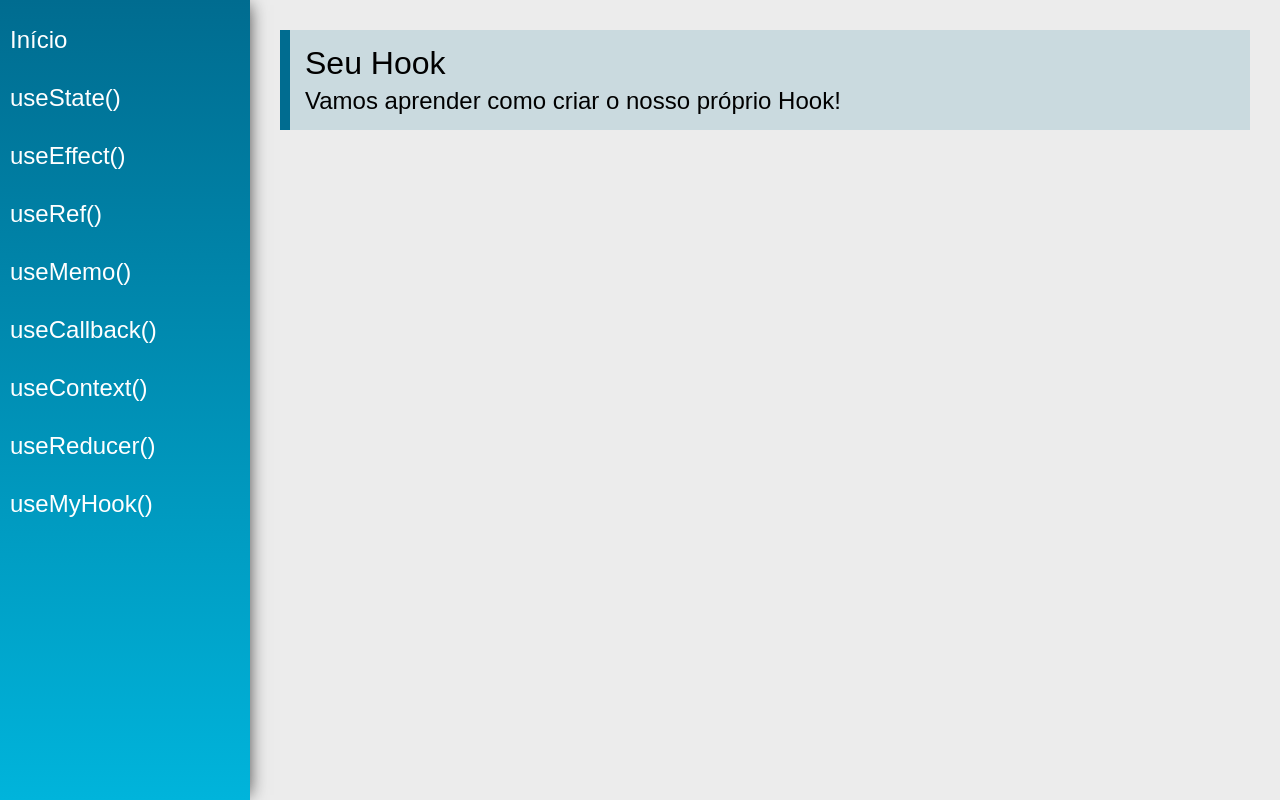
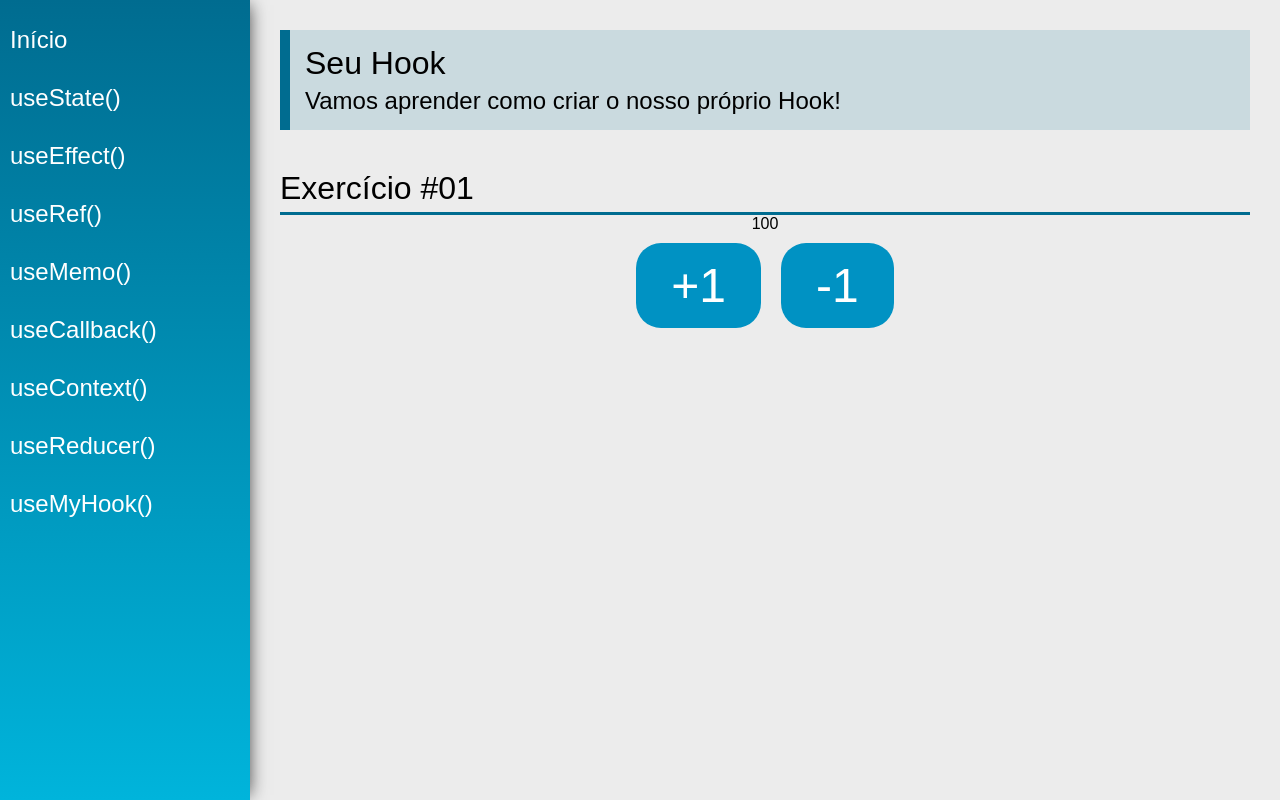
Before and after one commit to Henrique-Franca/Clear-React_Hooks, a React (Create React App) app: page /useCustom in a window 1280 px wide. Built offline with nearby package versions, Linux system fonts and the light colour scheme.

Commit message:
useHooks #01

```diff
--- /dev/null
+++ b/src/hooks/useCounter.js
@@ -0,0 +1,15 @@
+import { useState } from 'react'
+
+export const useCounter = (initialValue = 100) => {
+    const [count, setCount] = useState(initialValue)
+
+    function inc() {
+        setCount(count + 1)
+    }
+
+    function dec() {
+        setCount(count - 1)
+    }
+
+    return [count, inc, dec]
+}
--- a/src/views/examples/UseCustom.jsx
+++ b/src/views/examples/UseCustom.jsx
@@ -1,13 +1,30 @@
 import React from 'react'
 import PageTitle from '../../components/layout/PageTitle'
+import SectionTitle from '../../components/layout/SectionTitle'
+import {useCounter}  from '../../hooks/useCounter'
 
 const UseRef = (props) => {
+
+    const [count, inc, dec] = useCounter();
+
     return (
         <div className="UseCustom">
             <PageTitle
                 title="Seu Hook"
                 subtitle="Vamos aprender como criar o nosso próprio Hook!"
             />
+            <SectionTitle title="Exercício #01"/>
+            <div className="center">
+                <span className="tex">{count}</span>
+                <div>
+                    <button className="btn"
+                        onClick={()=>inc()}>+1</button>
+                    <button className="btn"
+                        onClick={()=>dec()}>-1</button>
+                </div>
+            </div>
+
+
         </div>
     )
 }
```
